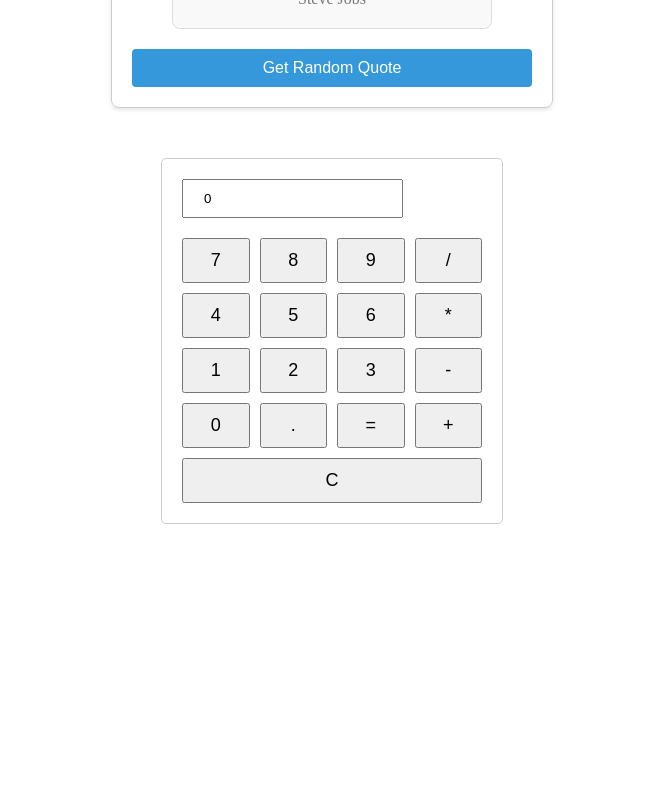
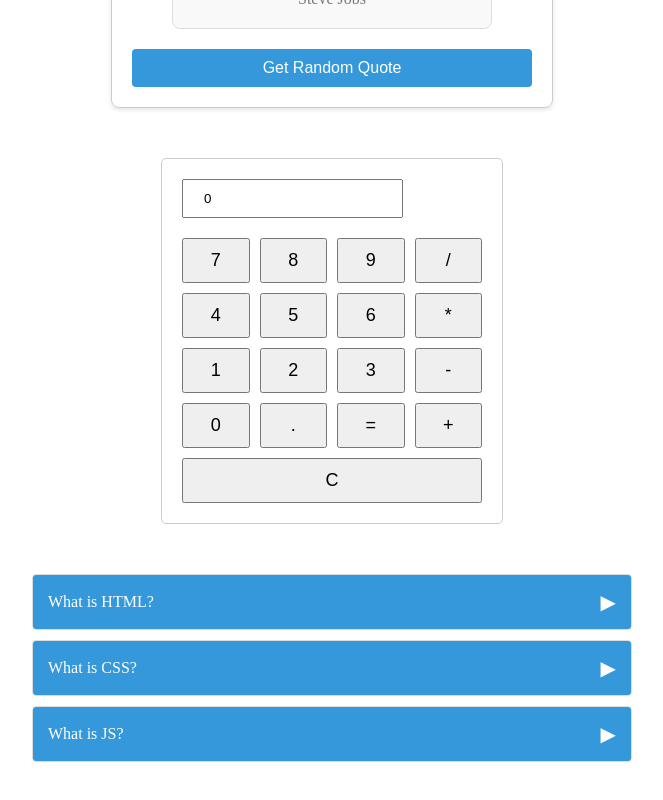
Before and after one commit to Waydj/vue3, a Vue app: page / in a window 1280 px wide. Shown: the part 399-1199 px from the top of the page, without its empty margins (308-971 px from the left). Before the commit the page ends 931 px from the top, so only its background shows below. Built offline with nearby package versions, Linux system fonts and the light colour scheme.

Commit message:
Accordion

```diff
--- a/src/App.vue
+++ b/src/App.vue
@@ -1,4 +1,5 @@
 <script setup>
+import AccordionApp from "./components/AccordionApp.vue";
 import CalculatorApp from "./components/CalculatorApp.vue";
 import RandomGenerator from "./components/RandomGenerator.vue";
 import ToDoList from "./components/ToDoList.vue";
@@ -8,4 +9,5 @@
   <ToDoList />
   <RandomGenerator />
   <CalculatorApp />
+  <AccordionApp />
 </template>
--- /dev/null
+++ b/src/components/AccordionApp.vue
@@ -0,0 +1,85 @@
+<script setup>
+import { ref } from "vue";
+
+const items = ref([
+  {
+    title: "What is HTML?",
+    content:
+      "The HyperText Markup Language or HTML is the standard markup language for documents designed to be displayed in a web browser. It defines the content and structure of web content. It is often assisted by technologies such as Cascading Style Sheets and scripting languages such as JavaScript.",
+    open: false,
+  },
+  {
+    title: "What is CSS?",
+    content:
+      "Cascading Style Sheets is a style sheet language used for specifying the presentation and styling of a document written in a markup language such as HTML or XML. CSS is a cornerstone technology of the World Wide Web, alongside HTML and JavaScript.",
+    open: false,
+  },
+  {
+    title: "What is JS?",
+    content:
+      "JavaScript, often abbreviated as JS, is a programming language and core technology of the World Wide Web, alongside HTML and CSS. As of 2023, 98.7% of websites use JavaScript on the client side for webpage behavior, often incorporating third-party libraries.",
+    open: false,
+  },
+]);
+
+const toggleAccordion = (index) => {
+  items.value = items.value.map((item, i) => ({
+    ...item,
+    open: i === index ? !item.open : false,
+  }));
+};
+</script>
+
+<template>
+  <div class="accordion-container">
+    <div v-for="(item, index) in items" :key="index" class="accordion">
+      <div class="accordion-header" @click="toggleAccordion(index)">
+        {{ item.title }}
+        <span class="arrow-icon">{{ item.open ? "▼" : "▶" }}</span>
+      </div>
+      <div v-show="item.open" class="accordion-content">
+        {{ item.content }}
+      </div>
+    </div>
+  </div>
+</template>
+
+<style scoped>
+.accordion-container {
+  max-width: 600px;
+  margin: 50px auto;
+}
+
+.accordion {
+  border: 1px solid #ddd;
+  border-radius: 4px;
+  overflow: hidden;
+  margin-bottom: 10px;
+}
+
+.accordion-header {
+  background-color: #3498db;
+  color: #fff;
+  padding: 15px;
+  cursor: pointer;
+  display: flex;
+  justify-content: space-between;
+  align-items: center;
+}
+
+.arrow-icon {
+  font-size: 20px;
+}
+
+.accordion-content {
+  padding: 15px;
+  display: none;
+  border-top: 1px solid #ddd;
+  background-color: #f9f9f9;
+  color: #333;
+}
+
+.accordion-content[style] {
+  display: block;
+}
+</style>
```
